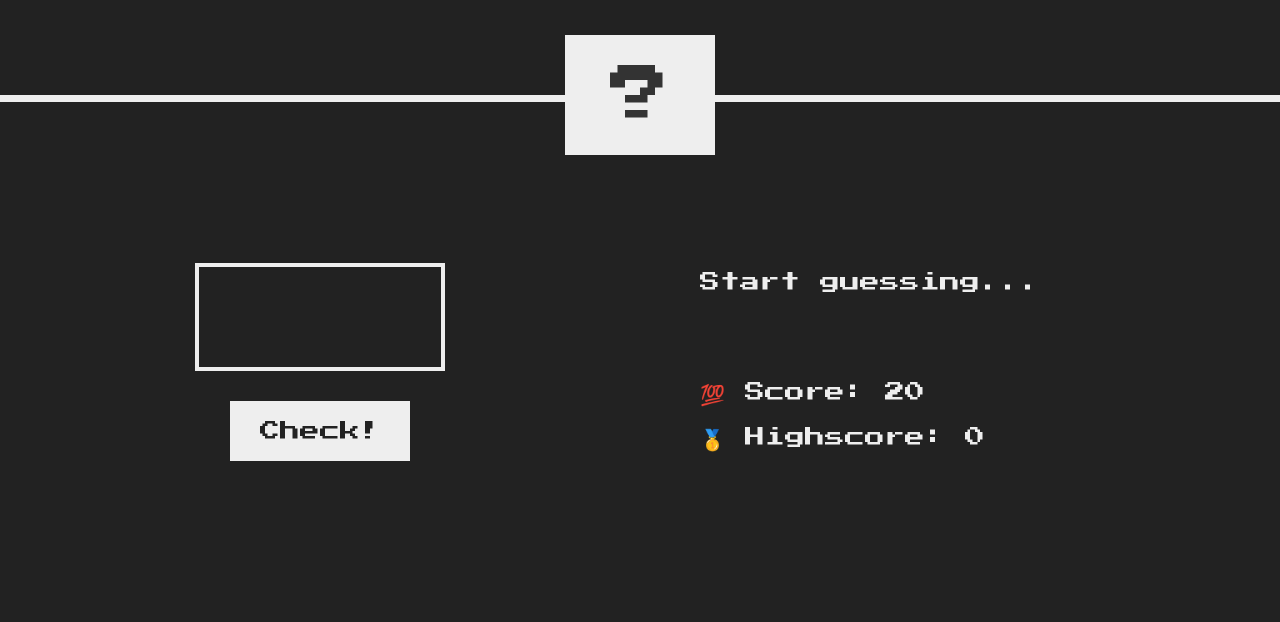
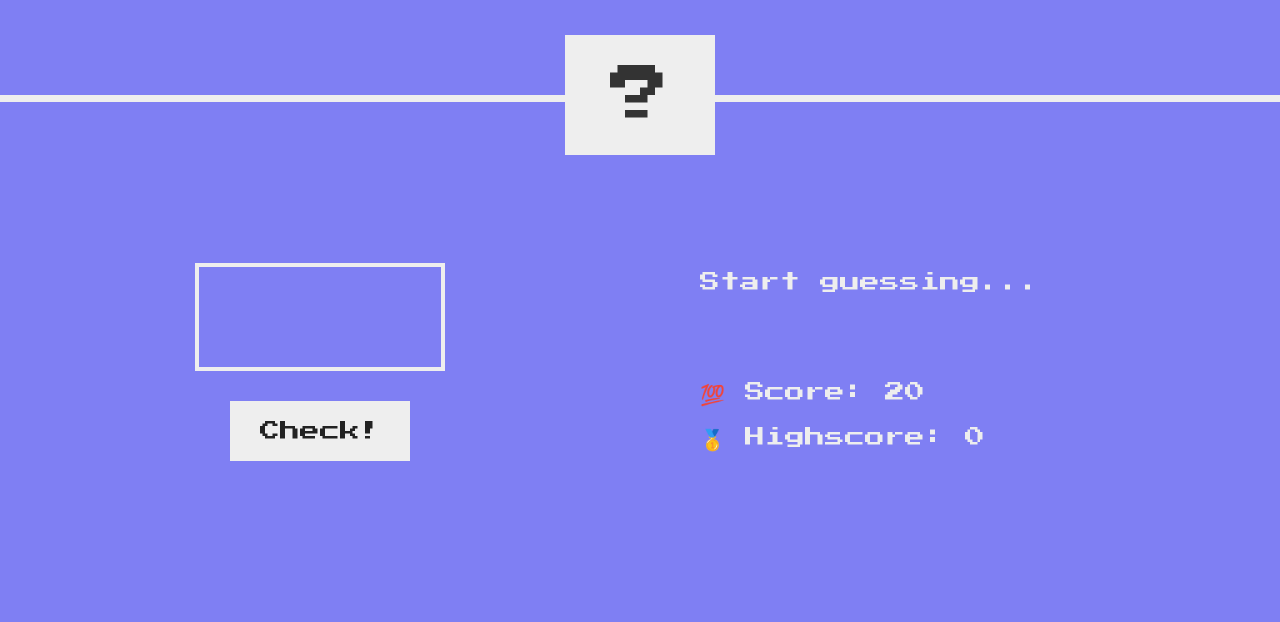
Before and after one commit to kandwal811/GuessMyNumber, a plain HTML site: page index.html in a window 1280 px wide. Shown: the part 178-800 px from the top of the page. Drawn offline with Linux system fonts and the light colour scheme.

Commit message:
Update style.css

```diff
--- a/style.css
+++ b/style.css
@@ -14,7 +14,7 @@ html {
 body {
   font-family: 'Press Start 2P', sans-serif;
   color: #eee;
-  background-color: #222;
+  background-color: rgba(0,0,233,0.5);
   /* background-color: #fff; */
 }
 
```
